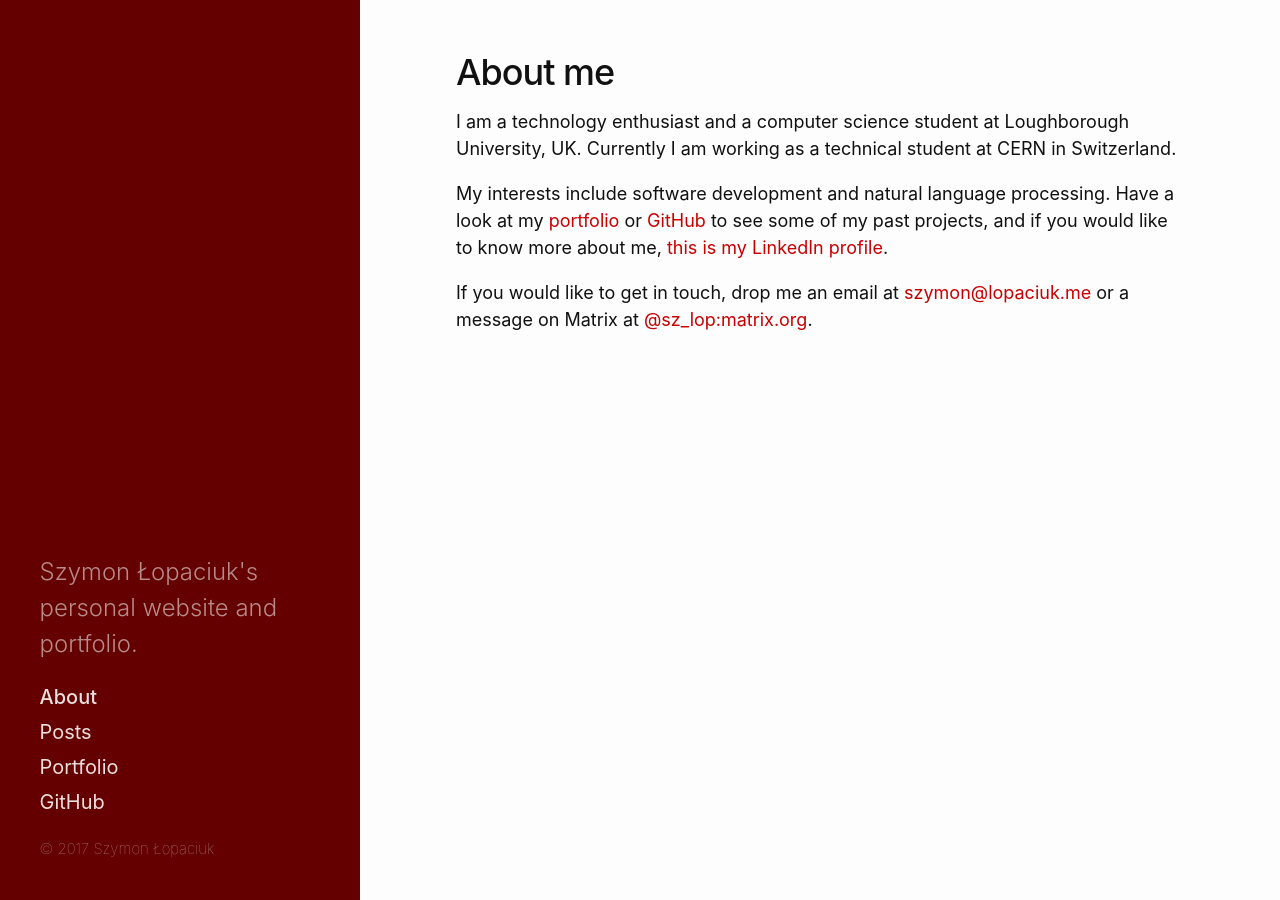
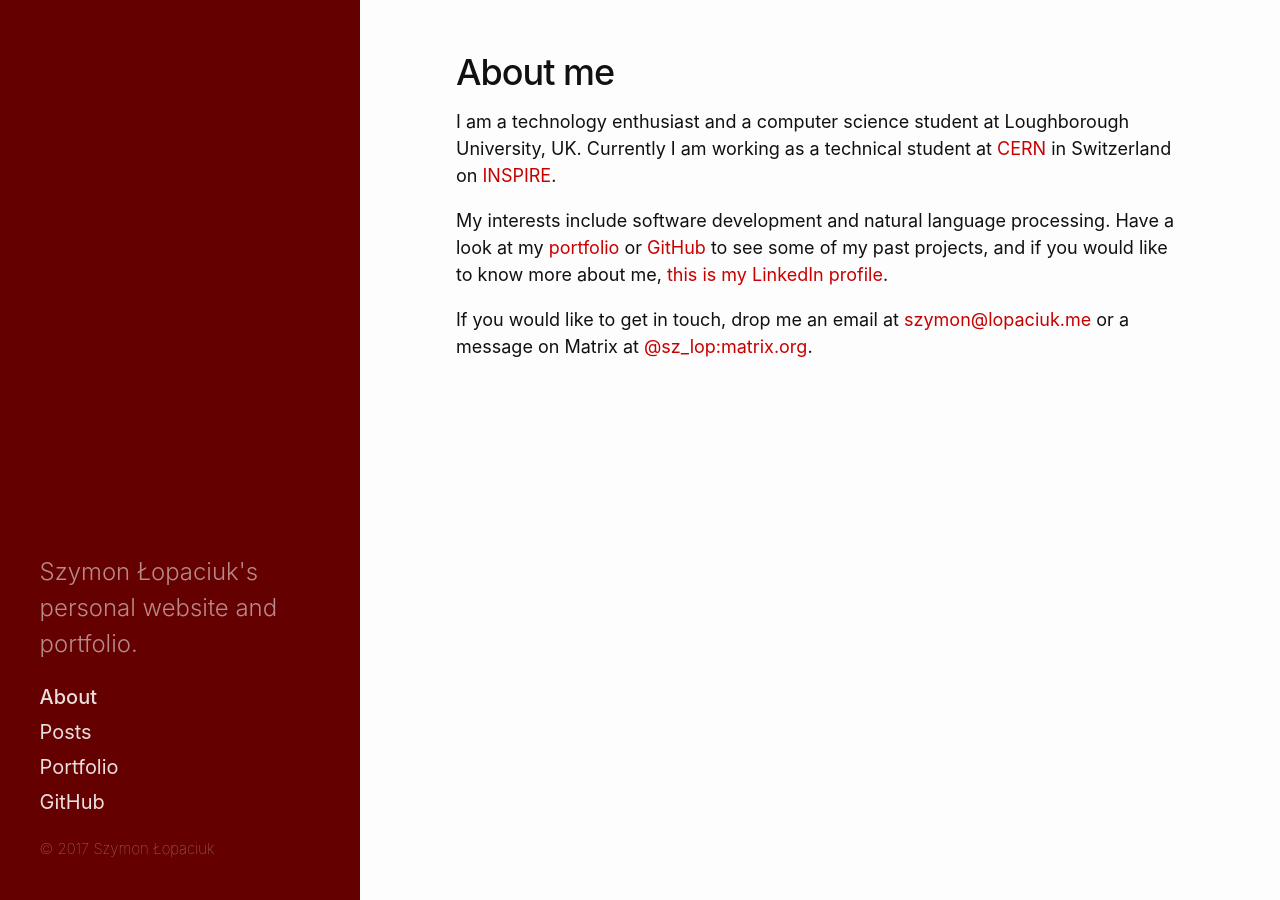
Before and after one commit to szymonlopaciuk/szymonlopaciuk.github.io, a Jekyll site: the page built from index.md, in a window 1280 px wide. Built offline with Jekyll 4.4.1, drawn with Linux system fonts in a browser that asks for light colours.

Commit message:
work details

```diff
--- a/index.md
+++ b/index.md
@@ -4,7 +4,7 @@ title: About me
 permalink: /index.html
 ---
 
-I am a technology enthusiast and a computer science student at Loughborough University, UK. Currently I am working as a technical student at CERN in Switzerland.
+I am a technology enthusiast and a computer science student at Loughborough University, UK. Currently I am working as a technical student at [CERN](https://phonebook.cern.ch/phonebook/#personDetails/?id=822724) in Switzerland on [INSPIRE](https://inspirehep.net).
 
 My interests include software development and natural language processing. Have a look at my [portfolio](/portfolio.html) or [GitHub](https://github.com/szymonlopaciuk) to see some of my past projects, and if you would like to know more about me, [this is my LinkedIn profile](https://www.linkedin.com/in/szymonlopaciuk/).
 
```
